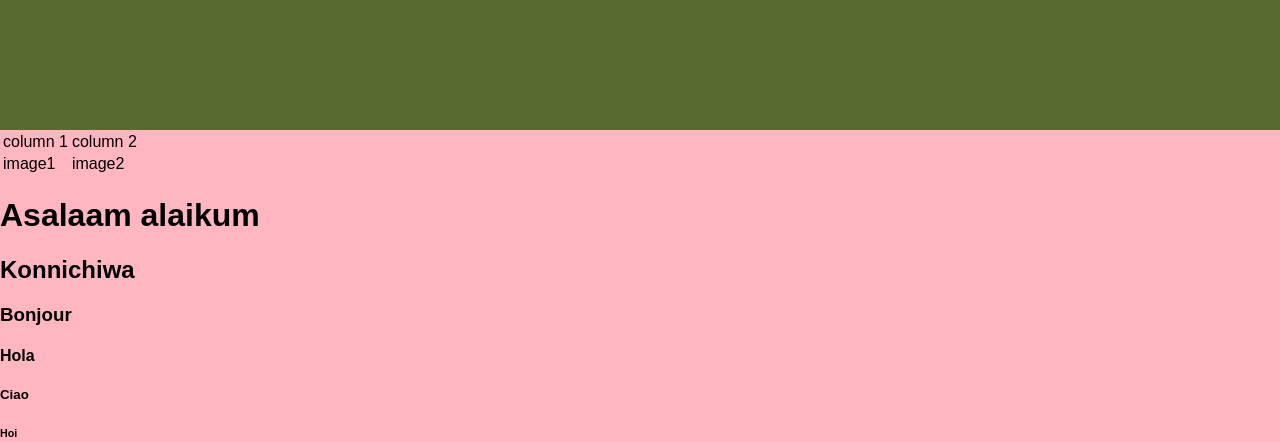
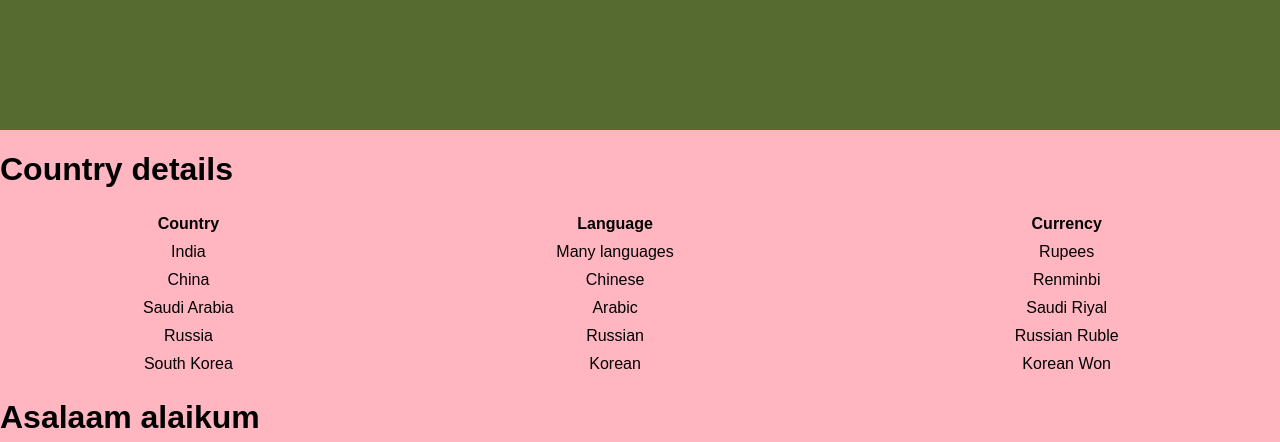
Before and after one commit to Nithya1110/Tensketch-Training, a plain HTML site: page index.html in a window 1280 px wide. Shown: the part 1040-1482 px from the top of the page. Drawn offline with Linux system fonts and the light colour scheme.

Commit message:
New table

```diff
--- a/index.html
+++ b/index.html
@@ -33,22 +33,37 @@
                 <li><a href="index.html">Content</a></li>
             </ul>
         </div>
+        <h1>Country details</h1>
         <table>
             <tr>
-                <td>
-                    column 1
-                </td>
-                <td>
-                    column 2
-                </td>
+                <th>Country</th>
+                <th>Language</th>
+                <th>Currency</th>
             </tr>
             <tr>
-                <td>
-                    image1
-                </td>
-                <td>
-                    image2
-                </td>
+                <td>India</td>
+                <td>Many languages</td>
+                <td>Rupees</td>
+            </tr>
+            <tr>
+                <td>China</td>
+                <td>Chinese</td>
+                <td>Renminbi</td>
+            </tr>
+            <tr>
+                <td>Saudi Arabia</td>
+                <td>Arabic</td>
+                <td>Saudi Riyal</td>
+            </tr>
+            <tr>
+                <td>Russia</td>
+                <td>Russian</td>
+                <td>Russian Ruble</td>
+            </tr>
+            <tr>
+                <td>South Korea</td>
+                <td>Korean</td>
+                <td>Korean Won</td>
             </tr>
         </table>
         <h1>Asalaam alaikum</h1>
--- a/style.css
+++ b/style.css
@@ -68,3 +68,15 @@
   justify-content:center
 }
 }
+table{
+  font-family: Arial, Helvetica, sans-serif;
+  border-collapse: collapse;
+  border-color: royalblue;
+  width: 100%;
+}
+td, th{
+  border: silver;
+  border-width: 1px;
+  padding: 5px;
+  text-align: center;
+}
```
